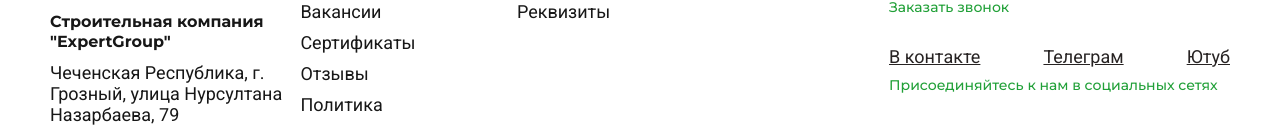
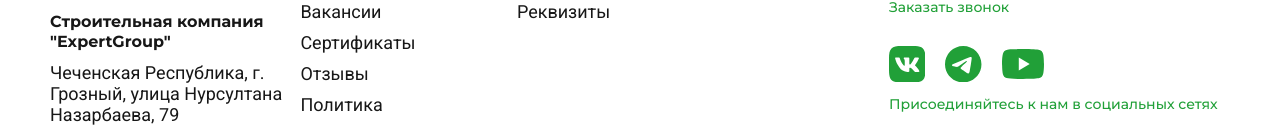
Before and after one commit to elbukaevzaur/expert-group-frontend, a Next.js app: page / in a window 1280 px wide. Shown: the part 1156-1292 px from the top of the page. Built offline with nearby package versions, Linux system fonts and the light colour scheme; no server answers.

Commit message:
иконки для соц сетей

```diff
--- a/src/components/dashboard/dashboard.module.css
+++ b/src/components/dashboard/dashboard.module.css
@@ -861,14 +861,12 @@ padding-left: 22px;
   color: rgb(255, 255, 255);
 }
 
-.burger__contacts_text{
-  font-size: 18px;
-  font-weight: 400;
-  font-family: "Roboto";
-  line-height: 21px;
-  color: rgba(39, 35, 35, 1);
-  text-decoration: underline;
+.burger_social_icons {
+  display: flex;
+  gap: 20px;
+  align-items: center;
   margin-top: 20px;
+  margin-bottom: 10px;
 }
 
 .footer {
--- a/src/components/dashboard/dashboard.tsx
+++ b/src/components/dashboard/dashboard.tsx
@@ -24,6 +24,9 @@ import {
   ArrowLeftSvg,
   VectorSvg,
   FavoriteSvg,
+  VkSvg,
+  TelegramSvg,
+  YoutubeSvg,
 } from "@/lib/icon-svg";
 import SearchForm from "@/components/dashboard/search-form";
 import { motion } from "framer-motion";
@@ -466,9 +469,17 @@ export function Burger({
           </Link>
         </div>
         <div className={styles.burger_contacts}>
-          <Link href={'https://vk.com/id769027474'} className={styles.burger__contacts_text} target="_blank">В контакте</Link>
-          <Link href={'https://t.me/EXPERTGROUPHOLDING'} className={styles.burger__contacts_text} target="_blank">Телеграм</Link>
-          <Link href={'https://www.youtube.com/@ExpertGroupgips/shorts'} className={styles.burger__contacts_text} target="_blank">Ютуб</Link>
+          <div className={styles.burger_social_icons}>
+            <Link href={'https://vk.com/id769027474'} target="_blank">
+              <VkSvg />
+            </Link>
+            <Link href={'https://t.me/EXPERTGROUPHOLDING'} target="_blank">
+              <TelegramSvg />
+            </Link>
+            <Link href={'https://www.youtube.com/@ExpertGroupgips/shorts'} target="_blank">
+              <YoutubeSvg />
+            </Link>
+          </div>
           <h4 className={styles.footer}>Присоединяйтесь к нам в социальных сетях</h4>
         </div>
       </motion.div>
--- a/src/components/footer.module.css
+++ b/src/components/footer.module.css
@@ -111,7 +111,7 @@
     margin: 20px 0 0;
     width: 100%;
     display: flex;
-    justify-content: space-between;
+    gap: 20px;
     align-items: center;
   }
 
--- a/src/components/footer.tsx
+++ b/src/components/footer.tsx
@@ -1,4 +1,5 @@
 import Image from "next/image";
+import {YoutubeSvg, VkSvg, TelegramSvg} from "@/lib/icon-svg";
 import styles from "@/components/footer.module.css"
 import Link from "next/link";
 import { CatalogModal } from "./catalog/catalogModal";
@@ -87,13 +88,13 @@ export default function Footer() {
                         </Link>
                         <div className={styles.contact_social}>
                              <Link href="https://vk.com/id769027474" target="_blank">
-                                <h4 className={styles.contact__link}>В контакте</h4>
+                                <VkSvg />
                             </Link>
                             <Link href="https://t.me/EXPERTGROUPHOLDING" target="_blank">
-                                <h4 className={styles.contact__link}>Телеграм</h4>
+                                <TelegramSvg />
                             </Link>
                             <Link href="https://www.youtube.com/@ExpertGroupgips/shorts" target="_blank">
-                                <h4 className={styles.contact__link}>Ютуб</h4>
+                                <YoutubeSvg />
                             </Link>
                         </div>
                         <p className={styles.info__subtitle}>Присоединяйтесь к нам в социальных сетях</p>
```
